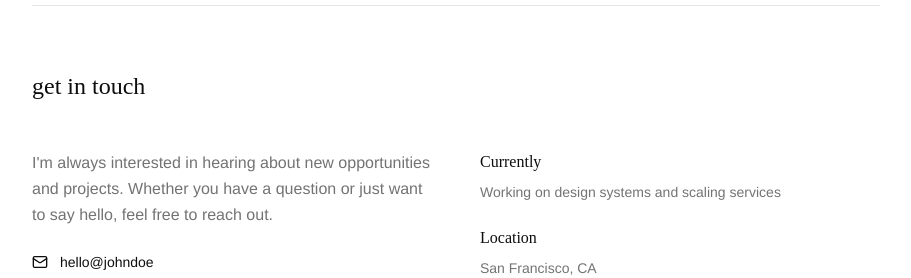
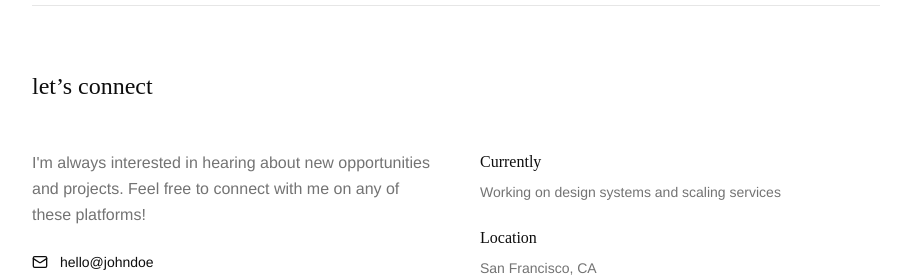
Before and after one commit to HunterJS-bit/portfolio, a Next.js app: page / in a window 1280 px wide. Shown: the part 1535-1813 px from the top of the page, without its empty margins (184-1095 px from the left). Built offline with nearby package versions, Linux system fonts and the light colour scheme.

Commit message:
feat: create separete pages for contact, about me

```diff
--- /dev/null
+++ b/app/about/page.tsx
@@ -0,0 +1,7 @@
+const AboutPage = () => {
+
+
+    return (<h1> this si an about page</h1>);
+}
+
+export default AboutPage;
--- a/app/components/Contact.tsx
+++ b/app/components/Contact.tsx
@@ -5,13 +5,13 @@ export const Contact = () => {
         <section id="contact" className="py-20">
         <div className="max-w-4xl mx-auto px-6">
           <div className="border-t border-border pt-16">
-            <h2 className="text-2xl font-medium mb-12">get in touch</h2>
+            <h2 className="text-2xl font-medium mb-12">let’s connect</h2>
 
             <div className="grid md:grid-cols-2 gap-12">
               <div className="space-y-6">
                 <p className="text-muted-foreground leading-relaxed">
                   I'm always interested in hearing about new opportunities and projects.
-                  Whether you have a question or just want to say hello, feel free to reach out.
+                  Feel free to connect with me on any of these platforms!
                 </p>
 
                 <div className="space-y-4">
--- a/app/components/Navigation.tsx
+++ b/app/components/Navigation.tsx
@@ -1,7 +1,7 @@
 
 "use client";
 import Link from 'next/link';
-import { Moon, Sun } from "lucide-react"; // Or any other icons
+import { Moon, Sun } from "lucide-react";
 import { useTheme } from 'next-themes';
 
 export const Navigation = () => {
@@ -18,12 +18,12 @@ export const Navigation = () => {
             </a>
           </h1>
           <div className="flex items-center gap-8">
-            <a
-              href="#about"
+            <Link
+              href="/about"
               className="text-sm text-muted-foreground hover:text-foreground transition-colors"
             >
               about
-            </a>
+            </Link>
             <a
               href="#work"
               className="text-sm text-muted-foreground hover:text-foreground transition-colors"
@@ -36,12 +36,12 @@ export const Navigation = () => {
             >
               blog
             </Link>
-            <a
-              href="#contact"
+            <Link
+              href="/about"
               className="text-sm text-muted-foreground hover:text-foreground transition-colors"
             >
               contact
-            </a>
+            </Link>
           </div>
           <button
             onClick={() => setTheme(theme === "dark" ? "light" : "dark")}
--- /dev/null
+++ b/app/contact/page.tsx
@@ -0,0 +1,5 @@
+const ContactPage = () => {
+    return (<h1>Contact Page</h1>)
+}
+
+export default ContactPage;
```
